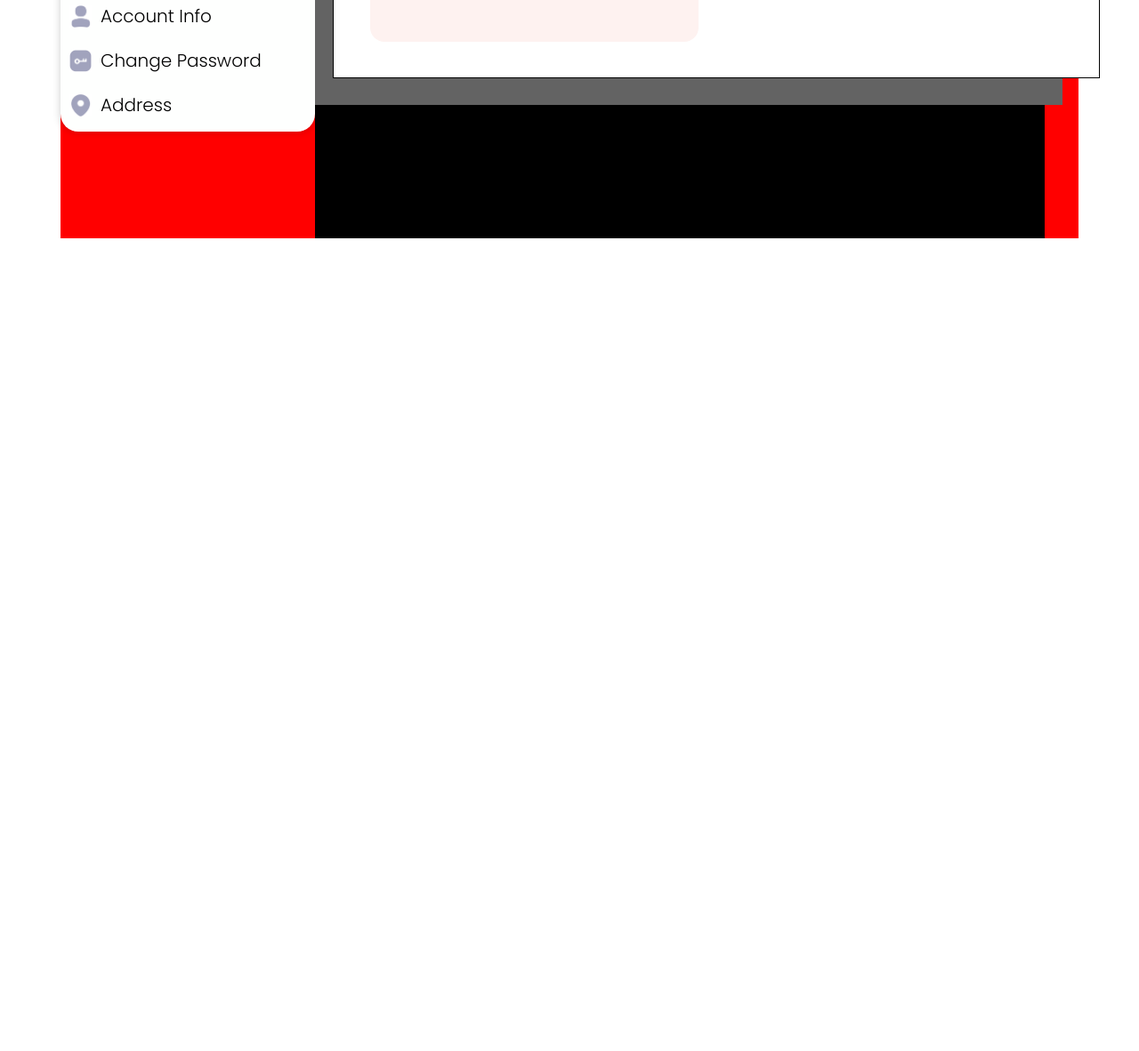
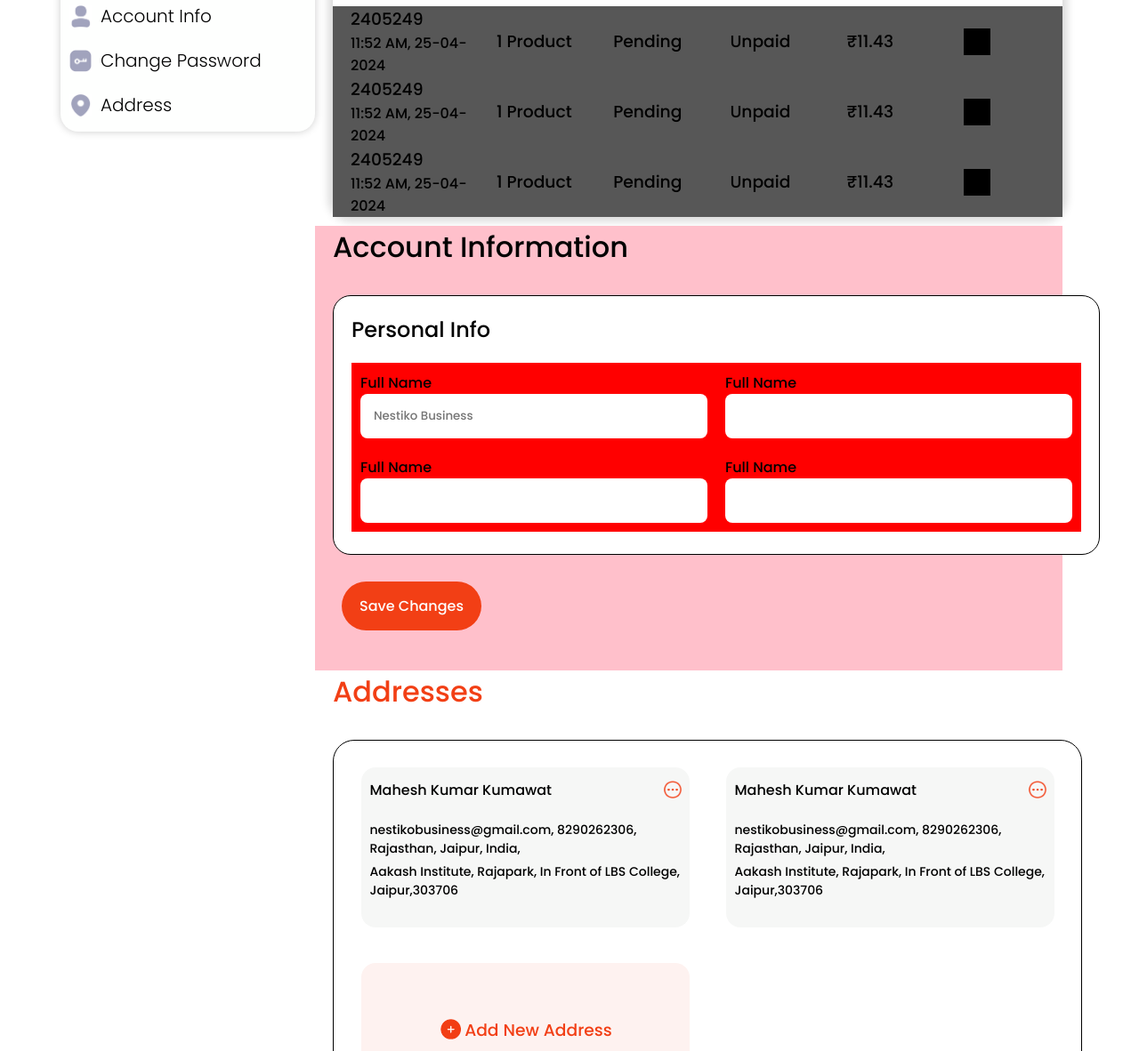
Before and after one commit to psmaan/pixerprint, a plain HTML site: page index.html in a window 1280 px wide. Shown: the part 482-1664 px from the top of the page at 89% size. Before the commit the page ends 800 px from the top, so only its background shows below. Drawn offline with Linux system fonts and the light colour scheme.

Commit message:
visible divs

```diff
--- a/index.css
+++ b/index.css
@@ -6,7 +6,6 @@
 }
 
 .landing-container {
-    background-color: red;
     width: 1144px;
     margin: auto;
     margin-top: 100px;
@@ -96,17 +95,14 @@
 /* Main Landing */
 
 .main-landing {
-    background-color: black;
     height: 100%;
     width: 820px;
 }
 
 .overview-landing {
-    display: none;
 }
 
 .landing-header {
-    background-color: azure;
     margin: 20px;
     display: flex;
     flex-direction: column;
@@ -117,7 +113,6 @@
     height: 150px;
     width: 100%;
     margin: 20px;
-    background-color: blueviolet;
     display: grid;
     grid-template-rows: 100%;
     grid-template-columns: repeat(4, 24%);
@@ -132,6 +127,7 @@
     display: flex;
     flex-direction: column;
     padding-left: 10px;
+    box-shadow: 0 0 5px 2px rgba(0, 0, 0, 0.1);
 }
 
 .item-image {
@@ -169,9 +165,10 @@
 .order-history-grid {
     display: flex;
     flex-direction: column;
-    background-color: cadetblue;
     width: 100%;
     margin: 10px 20px;
+    box-shadow: 0 0 10px 5px rgba(0, 0, 0, 0.15);
+    border-radius: 20px;
 }
 
 .history-grid-row {
@@ -212,7 +209,6 @@
     height: 500px;
     background-color: pink;
     padding-left: 20px;
-    display: none;
 }
 
 .account-form {
@@ -259,20 +255,25 @@ form {
 /* Address Container */
 
 .address-container {
-    background-color: rgb(99, 99, 99);
     padding-left: 20px;
     height: 500px;
     width: 100%;
 }
 
+.address-container > h1 {
+    color: #F23F15;
+}
+
 .address-list {
     background-color: white;
-    padding: 20px;
+    padding: 10px;
     width: 100%;
     display: grid;
     grid-template-columns: 45% 45%;
     justify-content: space-around;
     border: 1px solid black;
+    margin-top: 30px;
+    border-radius: 24px;
 }
 
 .address-list > div{
@@ -281,9 +282,35 @@ form {
 }
 
 .address-card {
-    background-color: red;
+    background-color: #f6f7f6;
     display: flex;
     flex-direction: column;
+    min-height: 180px;
+}
+
+.address-header {
+    width: 95%;
+    height: 30px;
+    display: flex;
+    align-items: center;
+    justify-content: space-between;
+    margin: 10px;
+    margin-bottom: 20px;
+}
+
+.address-dropdown {
+    height: 20px;
+    width: 20px;
+}
+
+.address-dropdown > img {
+    height: 100%;
+}
+
+.address-card > p {
+    margin-left: 10px;
+    margin-bottom: 5px;
+    font-size: 14px;
 }
 
 .add-address {
--- a/index.html
+++ b/index.html
@@ -64,28 +64,28 @@
                     <h3>Welcome back, Nestiko Business!</h3>
                 </div>
                 <div class="landing-overview">
-                    <div class="overview-item">
+                    <div class="overview-item total-orders">
                         <div class="item-image">
                             <img src="media/total-orders.png">
                         </div>
                         <h2>6</h2>
                         <h3>Total Orders</h3>
                     </div>
-                    <div class="overview-item">
+                    <div class="overview-item total-completed">
                         <div class="item-image">
                             <img src="media/total-completed.png">
                         </div>
                         <h2>6</h2>
                         <h3>Total Completed</h3>
                     </div>
-                    <div class="overview-item">
+                    <div class="overview-item total-returns">
                         <div class="item-image">
                             <img src="media/total-returned.png">
                         </div>
                         <h2>6</h2>
                         <h3>Total Returns</h3>
                     </div>
-                    <div class="overview-item">
+                    <div class="overview-item wallet-balance">
                         <div class="item-image">
                             <img src="media/wallet-balance.png">
                         </div>
@@ -226,7 +226,9 @@
                     <div class="address-card">
                         <div class="address-header">
                             <h4>Mahesh Kumar Kumawat</h4>
-                            <h4>...</h4>
+                            <div class="address-dropdown">
+                                <img src="media/tripledot.png">
+                            </div>
                         </div>
                         <p>nestikobusiness@gmail.com, 8290262306, Rajasthan, Jaipur, India,</p>
                         <p>Aakash Institute, Rajapark, In Front of LBS College, Jaipur,303706</p>
@@ -234,7 +236,9 @@
                     <div class="address-card">
                         <div class="address-header">
                             <h4>Mahesh Kumar Kumawat</h4>
-                            <h4>...</h4>
+                            <div class="address-dropdown">
+                                <img src="media/tripledot.png">
+                            </div>
                         </div>
                         <p>nestikobusiness@gmail.com, 8290262306, Rajasthan, Jaipur, India,</p>
                         <p>Aakash Institute, Rajapark, In Front of LBS College, Jaipur,303706</p>
```
Also changed, not shown: media/tripledot.png (added).
